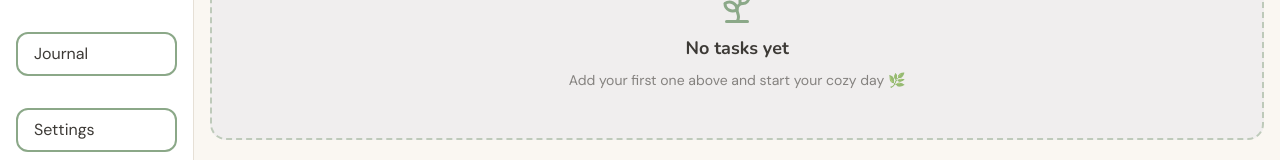
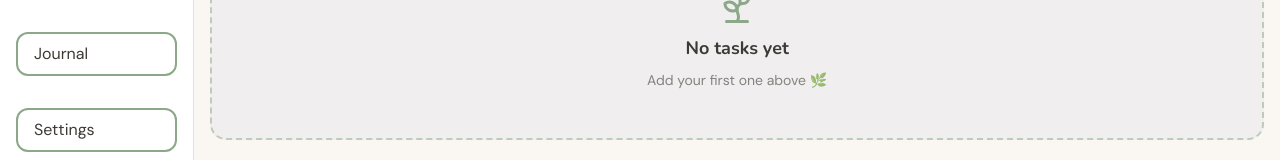
Before and after one commit to ShoonLae04/CozyFLow, a React (Vite) app: page /tasks in a window 1280 px wide. Shown: the part 220-380 px from the top of the page. Built offline with nearby package versions, Linux system fonts and the light colour scheme.

Commit message:
update the active and complete tasks in Tasks.jsx

```diff
--- a/src/pages/Tasks.jsx
+++ b/src/pages/Tasks.jsx
@@ -7,6 +7,7 @@ function Tasks() {
   const [task, setTask] = useState("");
   const [list, setList] = useState(()=>{
     const saved = localStorage.getItem("cozyflow-tasks");
+
     return saved ? JSON.parse(saved) : [];
   }
   );
@@ -68,6 +69,13 @@ function Tasks() {
     ? "bg-sage text-white border-peach"
     : "bg-white text-ink border-sage hover:bg-cream");
 
+  function getEMptyMessage() {
+    if( list.length ===0) return {title:"No tasks yet" , hint: "Add your first one above 🌿" };
+    if (filter === "active") return {title:"All done!" , hint: "Time for a break " };
+    if (filter === "completed") return {title:"No completed tasks" , hint: "Complete some tasks to see them here" };
+  }
+  const empty = getEMptyMessage();
+
 
   return (
     <div className="tasks">
@@ -93,8 +101,8 @@ function Tasks() {
       {visibleTasks.length === 0? (
           <div className="flex flex-col items-center gap-2 py-12 px-6 rounded-2xl bg-periwinkle/10 border-2 border-dashed border-sage/50 text-center">
             <Sprout size={36} className="text-sage" />
-            <p className="font-heading text-lg text-ink">No tasks yet</p>
-            <p className="text-sm text-ink/60">Add your first one above and start your cozy day 🌿</p>
+            <p className="font-heading text-lg text-ink">{empty.title}</p>
+            <p className="text-sm text-ink/60">{empty.hint}</p>
           </div>
       ):(
         <ul className="w-full flex flex-col justify-between items-center gap-3">
```
